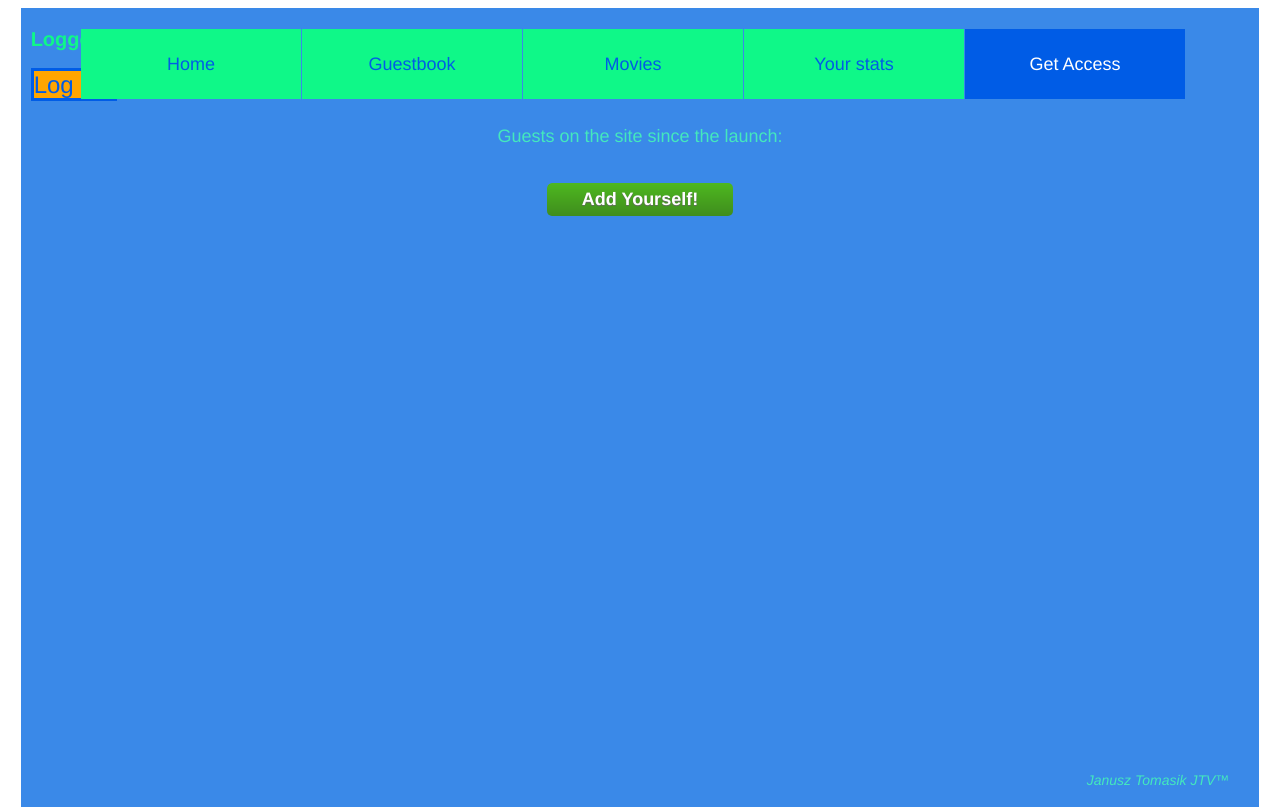
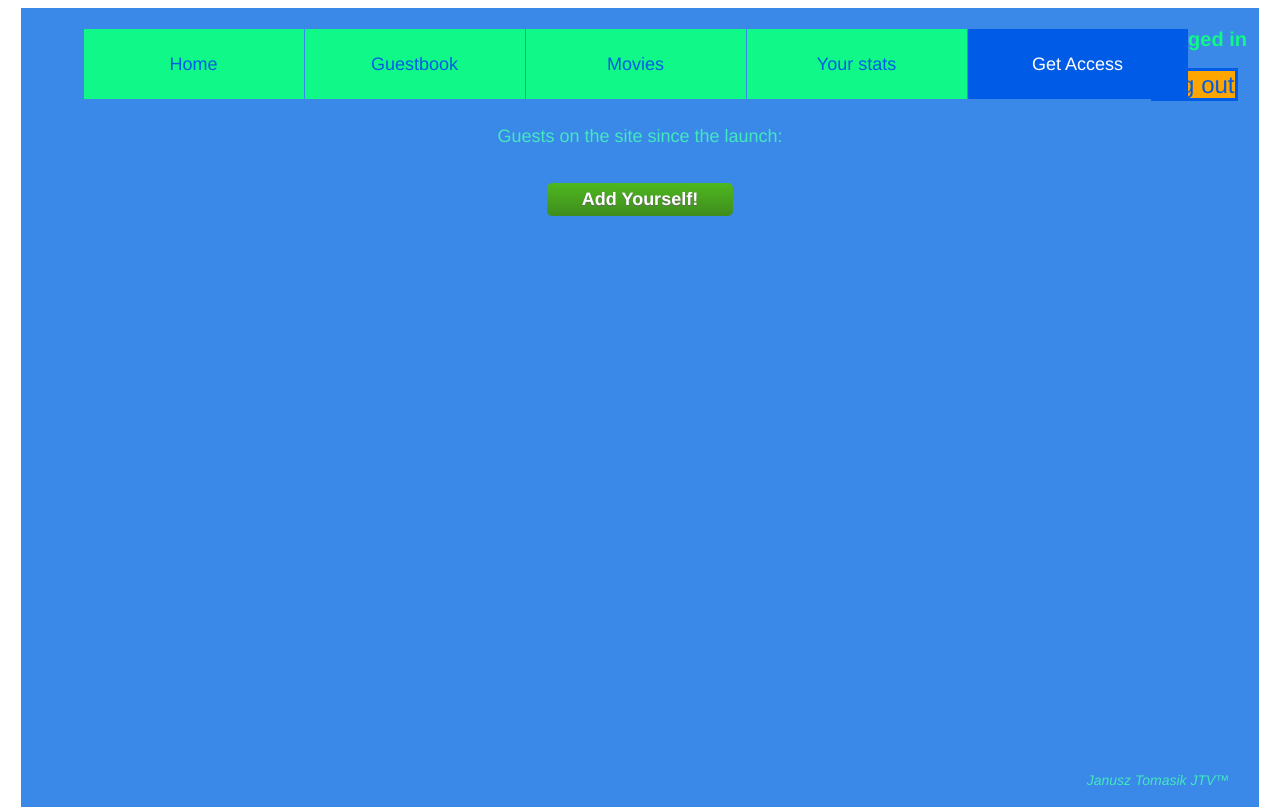
Before and after one commit to Vrq/IntereactiveWebsite, a PHP site: page /?controller=guests&action=all_guests in a window 1280 px wide. Shown: the top 807 px of the page. Run offline with PHP 8.4, Linux system fonts and the light colour scheme; the visitor is signed in with stand-in values (Sample User, id 1); data that the repository does not hold is empty.

Commit message:
fixing menu layout

```diff
--- a/mvc/views/css/FirstCSS.css
+++ b/mvc/views/css/FirstCSS.css
@@ -159,14 +159,17 @@ float: right;
 #pasekMenu {
 	position: relative;
 	height: 100px;
+	float:left;
+	left: 5%;
 }
 
 #logButtons {
-	position: absolute;
+	position: relative;
 	margin-left: 10px;
 	float:right;
 	color: #0FF888;
 	font-size:20px;
+	right:1%
 }
 
 #logButtons a {
--- a/mvc/views/layout.php
+++ b/mvc/views/layout.php
@@ -70,7 +70,12 @@
 				  <a href='?controller=guests&action=register'><li id="register_button">Get Access</li></a>
 			</ul>
 
-			<div id="logButtons">
+
+
+
+		</div>
+
+		<div id="logButtons">
 				 <?php
 
 					if($_SESSION['loggedin']) {
@@ -80,11 +85,7 @@
 						echo '<p style="color:orange"><strong>Logged out</strong></p>' . '<p><a href="?controller=guests&action=login">Log in</a></p>';
 					}
 				?>
-			</div>
-
-
 		</div>
-
 
 
 		<!--cool stuff: controller routing -->
```
Also changed, not shown: mvc/views/css/MobileCSS.css (+5 -2 lines), Readme.txt.
